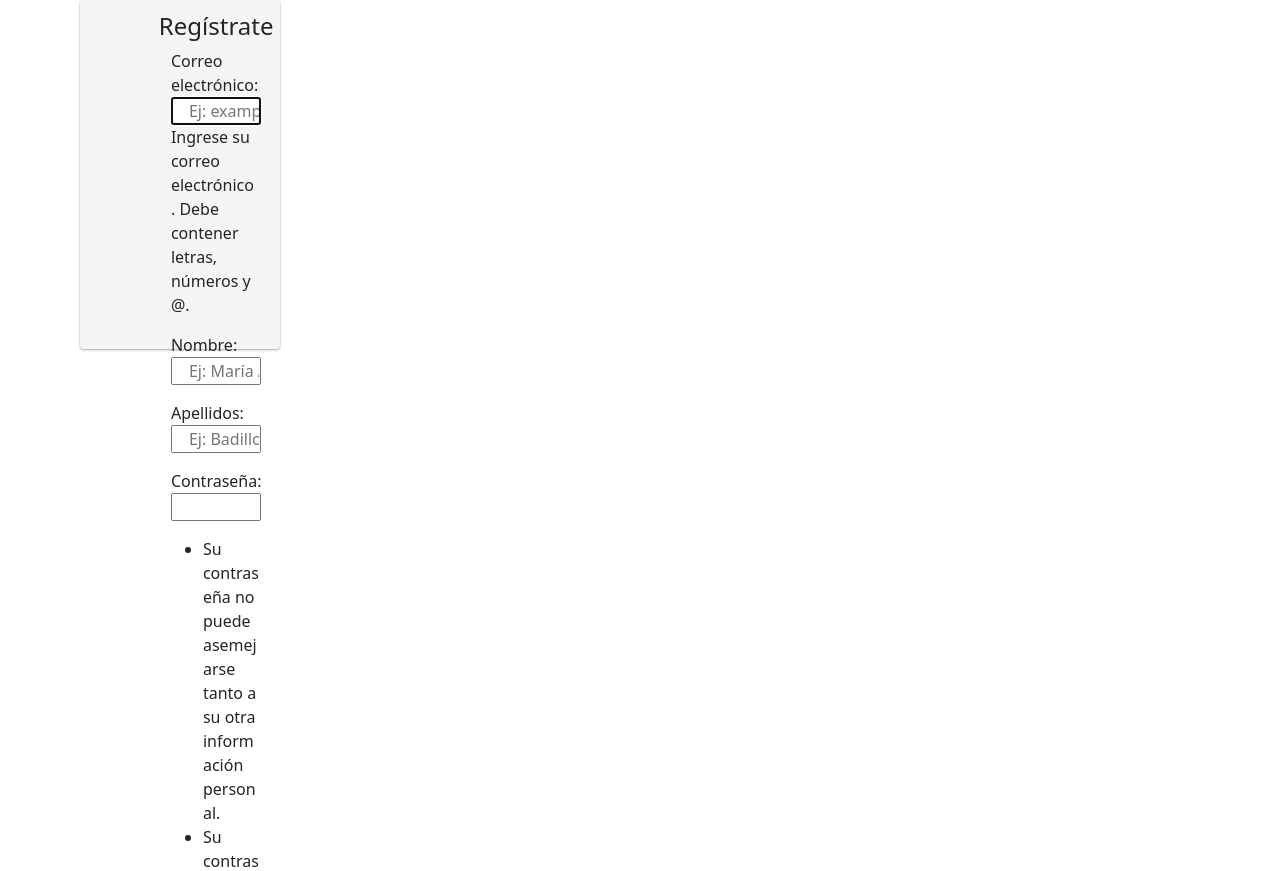
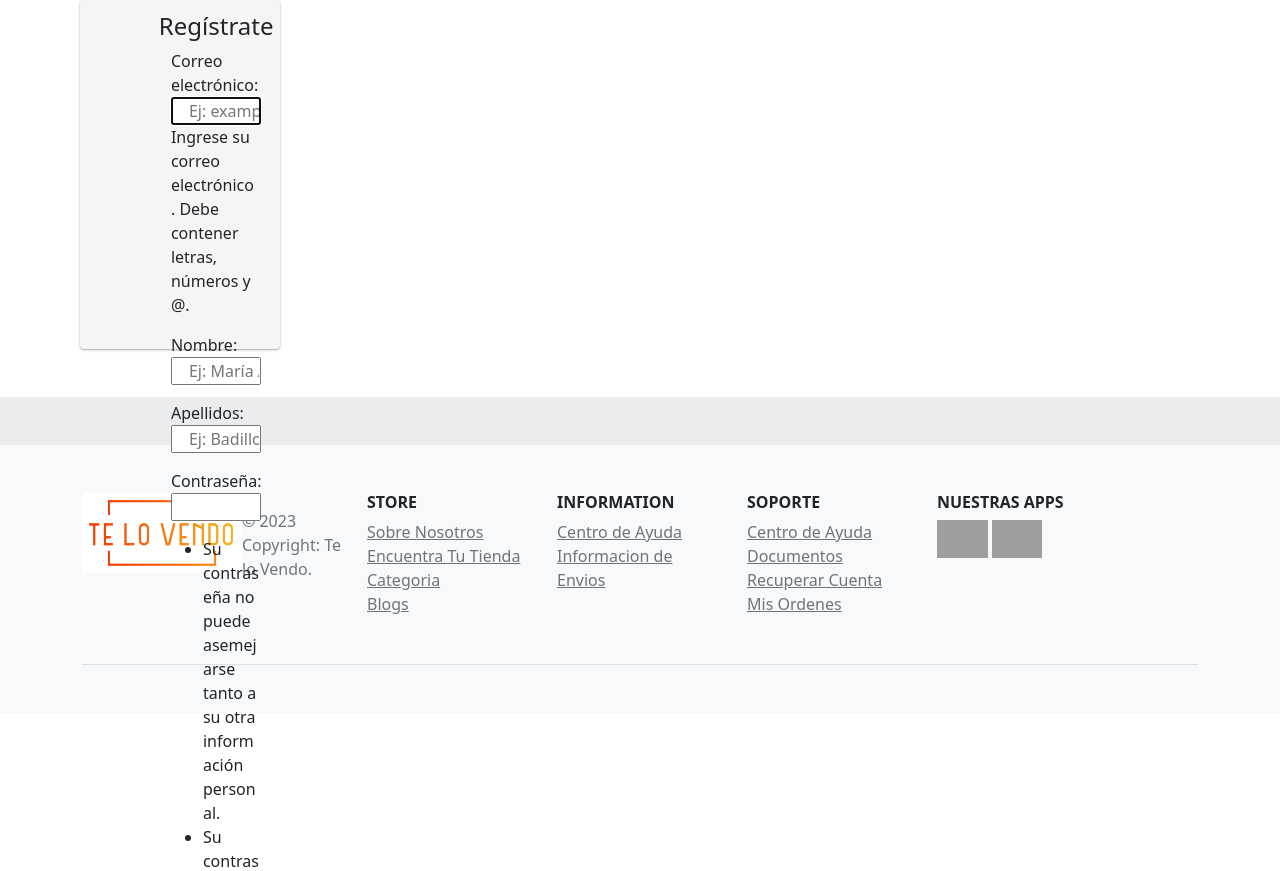
Before and after one commit to folkearen/proyectoGrupalM7, a Django app: page /users/register/ in a window 1280 px wide. Shown: the part 315-1186 px from the top of the page. Run offline with Django 4.2, Linux system fonts and the light colour scheme; grey boxes are pictures that could not be loaded.

Commit message:
Footer y formateo de precio

```diff
--- a/store/models.py
+++ b/store/models.py
@@ -15,3 +15,7 @@ class Product(models.Model):
 
     def __str__(self) -> str:
         return self.product_name
+
+    @property
+    def formateo_price(self):
+        return "${:,.0f}".format(self.price).replace(',', '.')
--- a/store/static/store/style/style.css
+++ b/store/static/store/style/style.css
@@ -215,3 +215,27 @@ svg {
     width: ;
 }
    */
+
+.card-info {
+    text-align: center;
+    display: flex;
+    flex-direction: column;
+    align-items: center;
+    height: 100%;
+}
+
+.btn-blue {
+    background-color: #007bff;
+    color: #fff;
+    padding: 5px 10px;
+    text-decoration: none;
+    border: none;
+    border-radius: 4px;
+}
+.card-content {
+    display: flex;
+    flex-direction: column;
+    align-items: center;
+    justify-content: center;
+    height: 100%;
+}
--- a/store/templates/store/layout/base.html
+++ b/store/templates/store/layout/base.html
@@ -20,7 +20,9 @@
         {% block main %}{% endblock main %}
     </main>
     <footer>
-        {% block footer %}{% endblock footer %}
+        {% block footer %}
+            {% include 'store/layout/partials/footer.html' %}
+        {% endblock footer %}
     </footer>
     <script src="https://cdn.jsdelivr.net/npm/bootstrap@5.0.2/dist/js/bootstrap.bundle.min.js" integrity="sha384-MrcW6ZMFYlzcLA8Nl+NtUVF0sA7MsXsP1UyJoMp4YLEuNSfAP+JcXn/tWtIaxVXM" crossorigin="anonymous"></script>
 </body>
--- /dev/null
+++ b/store/templates/store/layout/partials/footer.html
@@ -0,0 +1,104 @@
+{% load static %}
+
+<!-- Footer -->
+<footer class="text-center text-lg-start bg-light text-muted">
+    <!-- Section: Social media -->
+    <section class="p-4" style="background-color: rgba(0, 0, 0, 0.05);">
+    <div class="container">
+    <div class="row d-flex">
+
+    </div>
+    </div>
+</section>
+<!-- Section: Social media -->
+
+<!-- Section: Links  -->
+<section class="">
+    <div class="container text-center text-md-start mt-5 mb-4">
+    <!-- Grid row -->
+    <div class="row mt-3">
+        <!-- Grid column -->
+        <div class="col-12 col-lg-3 col-sm-12">
+        <!-- Content -->
+        <a href="{% url 'home' %}" class="float-start">
+            <img class="logo" src="{% static 'store/img/logoTeLoVendo.png' %}" height="35" />
+        </a>
+        <p class="mt-3">
+            © 2023 Copyright: Te lo Vendo.
+        </p>
+        </div>
+        <!-- Grid column -->
+
+        <!-- Grid column -->
+        <div class="col-6 col-sm-4 col-lg-2">
+        <!-- Links -->
+        <h6 class="text-uppercase text-dark fw-bold mb-2">
+            Store
+        </h6>
+        <ul class="list-unstyled mb-4">
+            <li><a class="text-muted" href="#">Sobre Nosotros</a></li>
+            <li><a class="text-muted" href="#">Encuentra Tu Tienda</a></li>
+            <li><a class="text-muted" href="#">Categoria</a></li>
+            <li><a class="text-muted" href="#">Blogs</a></li>
+        </ul>
+        </div>
+        <!-- Grid column -->
+
+        <!-- Grid column -->
+        <div class="col-6 col-sm-4 col-lg-2">
+        <!-- Links -->
+        <h6 class="text-uppercase text-dark fw-bold mb-2">
+            Information
+        </h6>
+        <ul class="list-unstyled mb-4">
+            <li><a class="text-muted" href="#">Centro de Ayuda</a></li>
+            <li><a class="text-muted" href="#">Informacion de Envios</a></li>
+        </ul>
+        </div>
+        <!-- Grid column -->
+
+        <!-- Grid column -->
+        <div class="col-6 col-sm-4 col-lg-2">
+        <!-- Links -->
+        <h6 class="text-uppercase text-dark fw-bold mb-2">
+            Soporte
+        </h6>
+        <ul class="list-unstyled mb-4">
+            <li><a class="text-muted" href="#">Centro de Ayuda</a></li>
+            <li><a class="text-muted" href="#">Documentos</a></li>
+            <li><a class="text-muted" href="#">Recuperar Cuenta</a></li>
+            <li><a class="text-muted" href="#">Mis Ordenes</a></li>
+        </ul>
+        </div>
+        <!-- Grid column -->
+
+        <!-- Grid column -->
+        <div class="col-12 col-sm-12 col-lg-3">
+        <!-- Links -->
+        <h6 class="text-uppercase text-dark fw-bold mb-2">Nuestras Apps</h6>
+        <a href="#" class="mb-2 d-inline-block"> <img src="https://bootstrap-ecommerce.com/bootstrap5-ecommerce/images/misc/btn-appstore.webp" height="38" /></a>
+        <a href="#" class="mb-2 d-inline-block"> <img src="https://bootstrap-ecommerce.com/bootstrap5-ecommerce/images/misc/btn-market.webp" height="38" /></a>
+        </div>
+        <!-- Grid column -->
+    </div>
+    <!-- Grid row -->
+    </div>
+</section>
+<!-- Section: Links  -->
+<div class="container">
+    <div class="py-4 border-top">
+    <div class="d-flex justify-content-between">
+        <!--- payment --->
+        <div class="text-dark">
+        <i class="fab fa-lg fa-cc-visa"></i>
+        <i class="fab fa-lg fa-cc-amex"></i>
+        <i class="fab fa-lg fa-cc-mastercard"></i>
+        <i class="fab fa-lg fa-cc-paypal"></i>
+        </div>
+        <!--- payment --->
+
+    </div>
+    </div>
+</div>
+</footer>
+<!-- Footer -->
--- a/store/templates/store/layout/partials/navbar.html
+++ b/store/templates/store/layout/partials/navbar.html
@@ -9,7 +9,7 @@
         <div class='d-flex'>
           <a class="navbar-brand me-4" href=" {% url 'home' %} "><img class="logo" src=" {% static 'store/img/logoTeLoVendo.png' %} " alt="logo"></a>
           <form method="GET" action="{% url 'home' %} " class="d-none d-md-flex form_search_navbar" >
-            <input type="search" name="buscar" placeholder="¿Qué necesitas?" aria-label="Search" value="{{ busqueda }}" class="input_search">
+            <input type="search" name="buscar" placeholder="¿Qué necesitas?" aria-label="Search" value="" class="input_search">
             <button class="btn " type="submit"><img class='navbar_icon' src=" {% static 'store/img/searchIcon.svg' %} " alt=""></button>
         </form>
         </div>
```
Also changed, not shown: store/templates/store/detail.html (+11 -8 lines), store/templates/store/home.html (+4 -21 lines).
